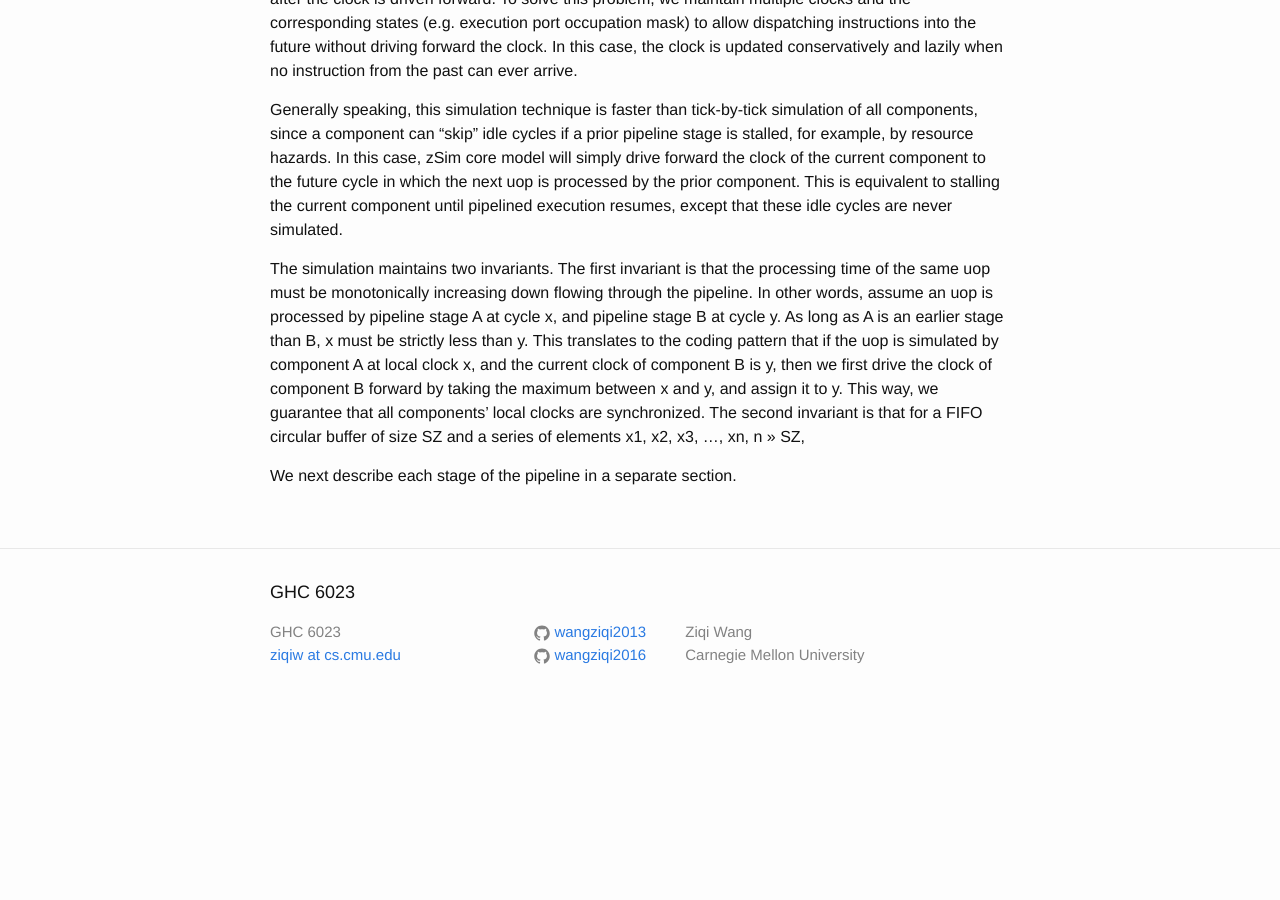
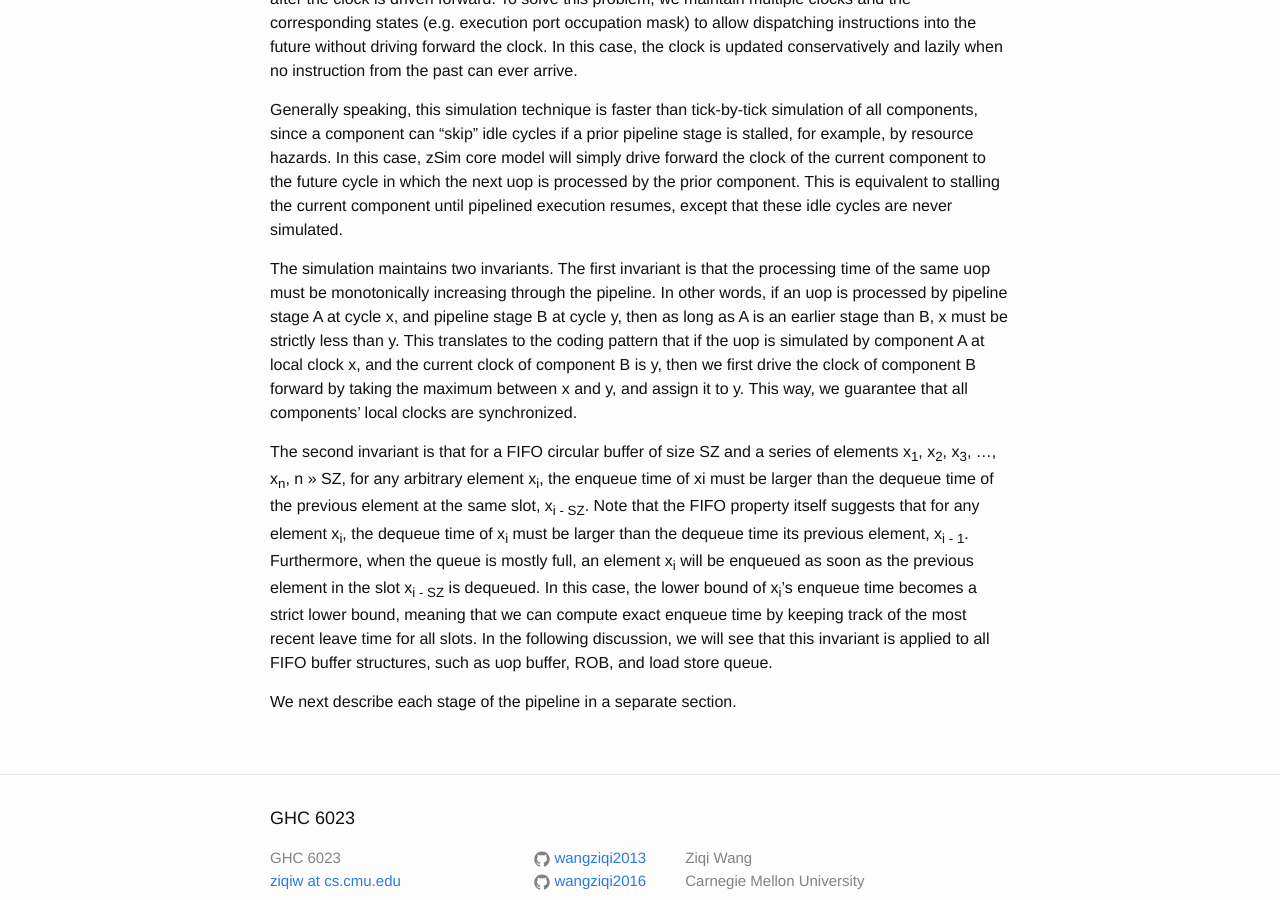
Before and after one commit to wangziqi2013/wangziqi2013.github.io, a Jekyll site: the page built from _posts/2019-12-31-zsim-microarch.markdown, in a window 1280 px wide and 900 px high, scrolled down 11000 px. Built offline with Jekyll 4.4.1, drawn with Linux system fonts in a browser that asks for light colours; before the commit the page ends 11726 px from its top, so only the background shows below that.

Commit message:
Adding second inv

```diff
--- a/_posts/2019-12-31-zsim-microarch.markdown
+++ b/_posts/2019-12-31-zsim-microarch.markdown
@@ -397,11 +397,21 @@ prior component. This is equivalent to stalling the current component until pipe
 idle cycles are never simulated.
 
 The simulation maintains two invariants. The first invariant is that the processing time of the same uop must be monotonically
-increasing down flowing through the pipeline. In other words, assume an uop is processed by pipeline stage A at cycle x,
-and pipeline stage B at cycle y. As long as A is an earlier stage than B, x must be strictly less than y. This translates
-to the coding pattern that if the uop is simulated by component A at local clock x, and the current clock of component B
-is y, then we first drive the clock of component B forward by taking the maximum between x and y, and assign it to y. This
-way, we guarantee that all components' local clocks are synchronized. The second invariant is that for a FIFO circular
-buffer of size SZ and a series of elements x1, x2, x3, ..., xn, n >> SZ,
+increasing through the pipeline. In other words, if an uop is processed by pipeline stage A at cycle x, and pipeline stage
+B at cycle y, then as long as A is an earlier stage than B, x must be strictly less than y. This translates to the coding
+pattern that if the uop is simulated by component A at local clock x, and the current clock of component B is y, then we
+first drive the clock of component B forward by taking the maximum between x and y, and assign it to y. This way, we guarantee
+that all components' local clocks are synchronized.
+
+The second invariant is that for a FIFO circular buffer of size SZ and a series of elements x<sub>1</sub>, x<sub>2</sub>,
+x<sub>3</sub>, ..., x<sub>n</sub>, n >> SZ, for any arbitrary element x<sub>i</sub>, the enqueue time of xi must be larger
+than the dequeue time of the previous element at the same slot, x<sub>i - SZ</sub>. Note that the FIFO property itself
+suggests that for any element x<sub>i</sub>, the dequeue time of x<sub>i</sub> must be larger than the dequeue time its
+previous element, x<sub>i - 1</sub>. Furthermore, when the queue is mostly full, an element x<sub>i</sub> will be enqueued
+as soon as the previous element in the slot x<sub>i - SZ</sub> is dequeued. In this case, the lower bound of x<sub>i</sub>'s
+enqueue time becomes a strict lower bound, meaning that we can compute exact enqueue time by keeping track of the most recent
+leave time for all slots. In the following discussion, we will see that this invariant is applied to all FIFO buffer structures,
+such as uop buffer, ROB, and load store queue.
+
 
 We next describe each stage of the pipeline in a separate section.
```
